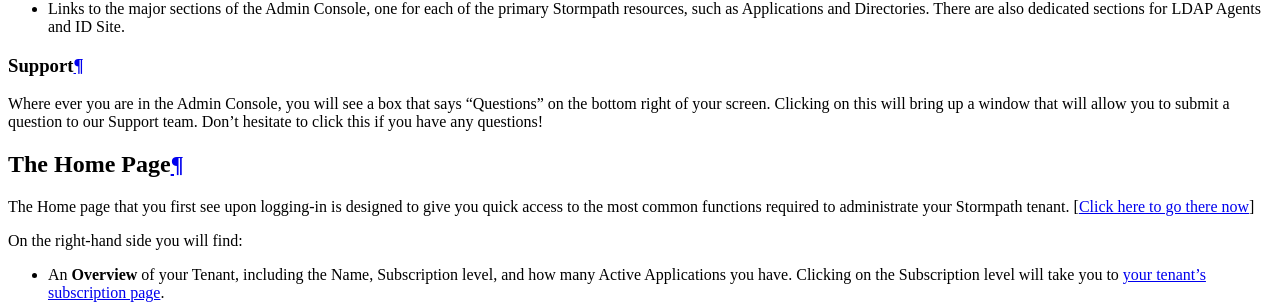
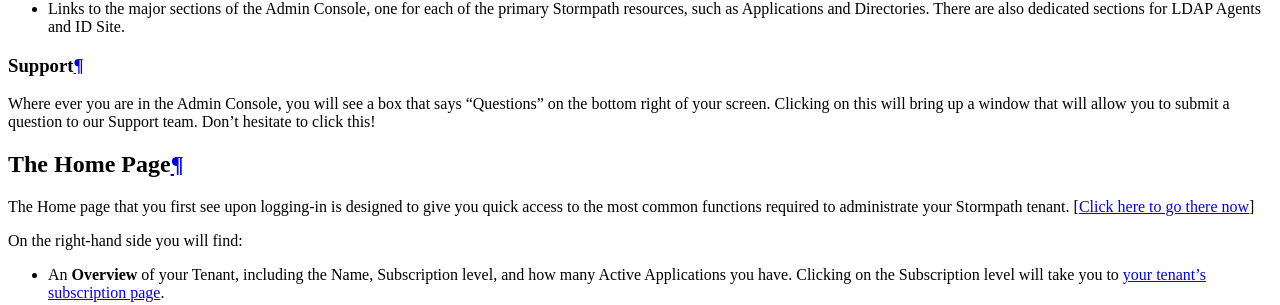
Before and after one commit to stormpath/stormpath-console-guide, a Sphinx documentation site: the page built from source/home.rst, in a window 1280 px wide. Shown: the part 1389-1694 px from the top of the page. Built offline with Sphinx 7.4.7 and the Read the Docs theme 2.0.0, drawn with Linux system fonts in a browser that asks for light colours.

Commit message:
Fixed wording

```diff
--- a/source/home.rst
+++ b/source/home.rst
@@ -54,7 +54,7 @@
 Support
 -------
 
-Where ever you are in the Admin Console, you will see a box that says "Questions" on the bottom right of your screen. Clicking on this will bring up a window that will allow you to submit a question to our Support team. Don't hesitate to click this if you have any questions!
+Where ever you are in the Admin Console, you will see a box that says "Questions" on the bottom right of your screen. Clicking on this will bring up a window that will allow you to submit a question to our Support team. Don't hesitate to click this!
 
 .. _home-about:
 
```
